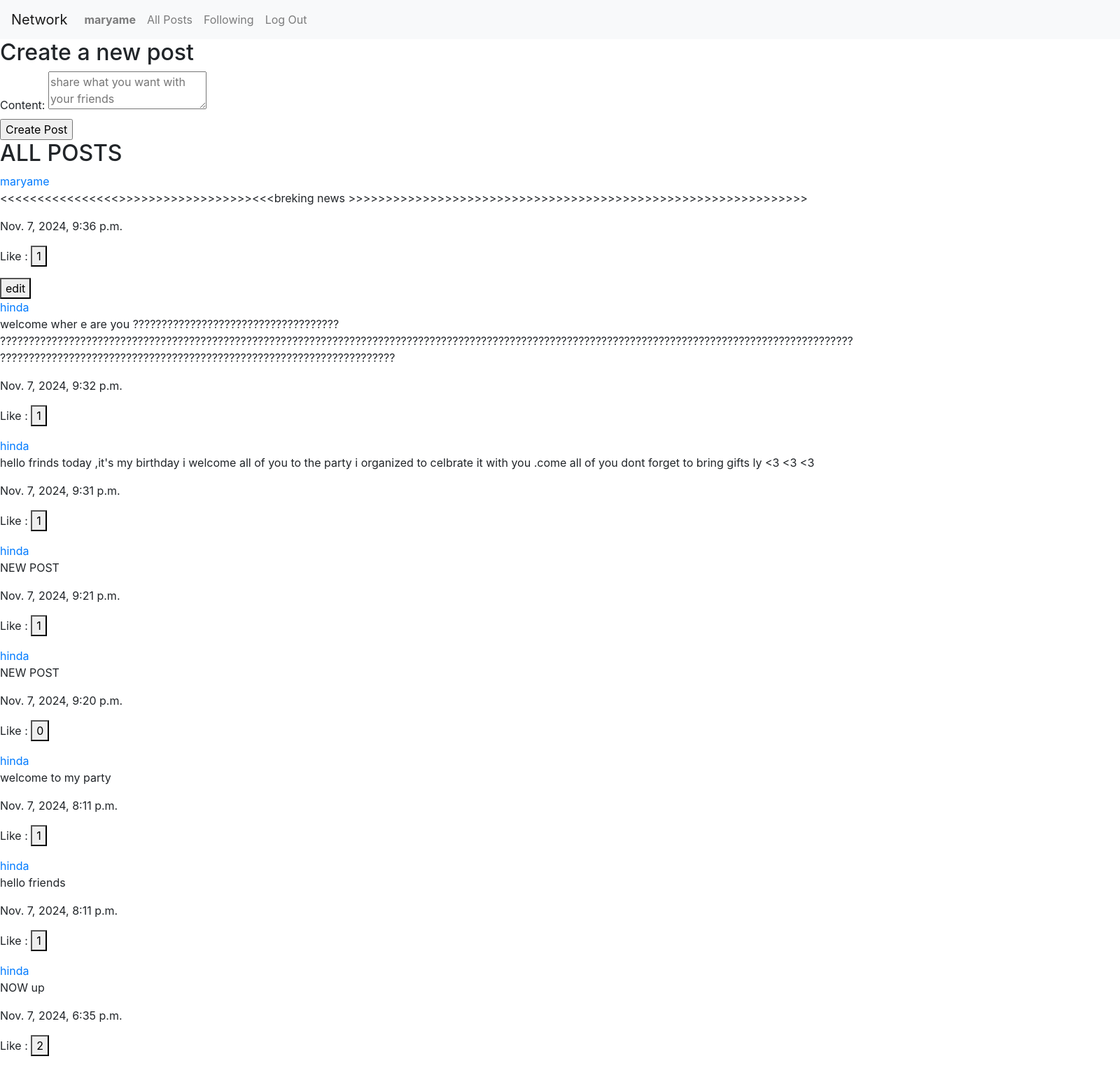
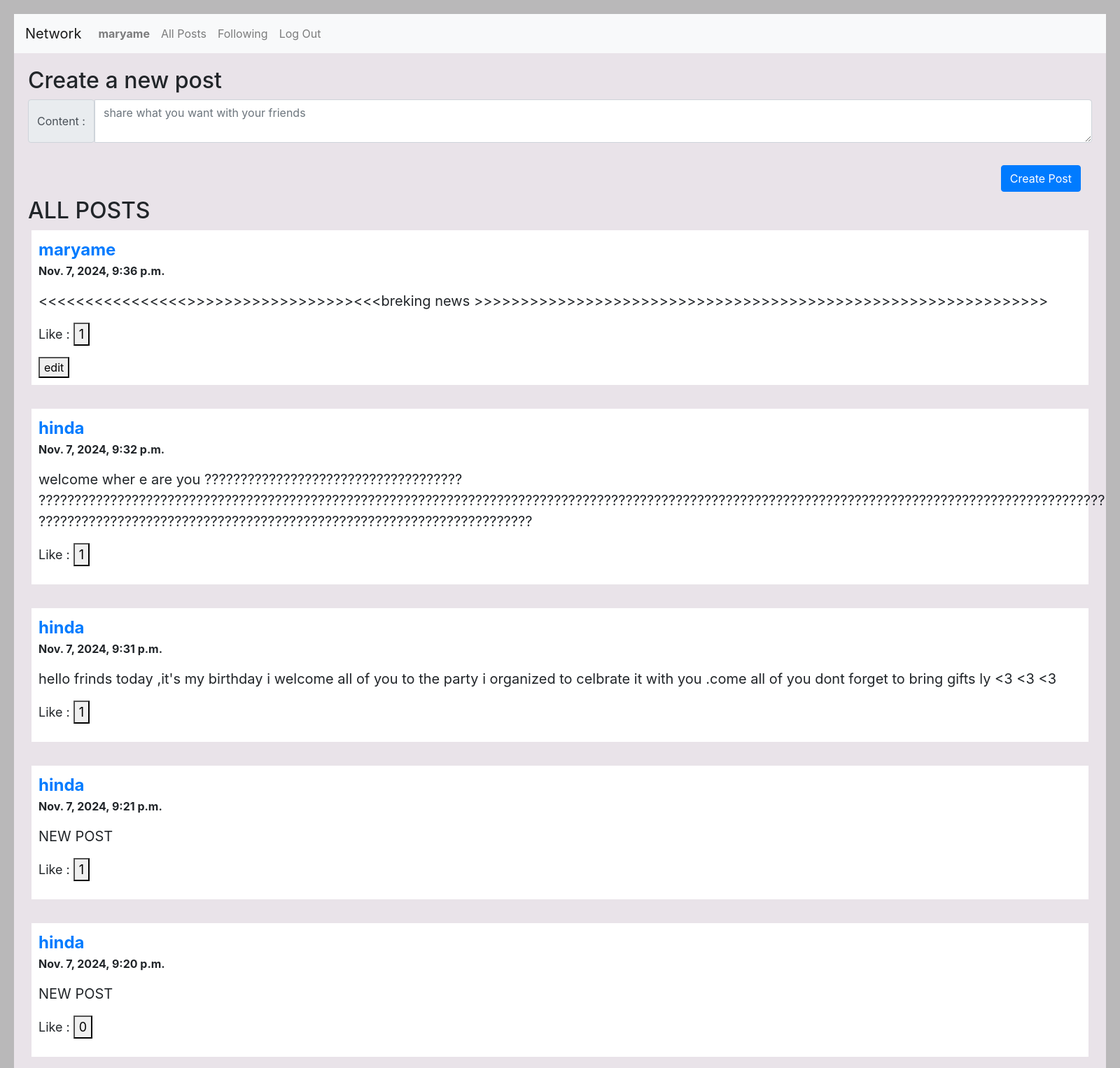
Before and after one commit to maryame5/Network-platform, a Django app: page / in a window 1600 px wide. Shown: the top 1526 px of the page at 70% size. Run offline with Django 3.2, Linux system fonts and the light colour scheme; a user stored in the database is signed in; data comes from the database, SQL or seed files in the repository; both versions use the stored data as it was after the commit; some libraries are stand-ins or nearby versions.

Commit message:
add some css

```diff
--- a/network/static/network/styles.css
+++ b/network/static/network/styles.css
@@ -1,6 +1,19 @@
+
 .post{
-    border :1px;
-    border-color: blue;
-    position: center;
+    background-color: white;
+    margin: 5px;
+    padding: 10PX;
+
 
 }
+body{
+    padding: 20px;
+    background-color: rgb(185, 184, 185);
+}
+.body{
+    padding: 20px;
+    background-color: rgb(233, 227, 233);}
+.edit{
+    margin: 0px;
+
+}
--- a/network/templates/network/following.html
+++ b/network/templates/network/following.html
@@ -7,16 +7,17 @@
     <div id ="post_user">
 
 
-        <h2>paginator</h2>
+       <br>
         {% for post in page_obj %}
         {# Each "post" is a Post model object. #}
-        <div id="post">
+        <div id="post" class="post">
             <a href="{%url 'profil' post.user %}" >{{post.user}} </a>
             <p>{{post.content}}</p>
             <p>{{post.timestamp}}</p>
             <p>   Like :
               <button id="like-{{post.id}}" class="like" data-post-id="{{post.id}}">{{post.like}}</button></p>
         </div>
+        <br>
          {% endfor %}
 
         <nav aria-label="Page navigation example">
--- a/network/templates/network/index.html
+++ b/network/templates/network/index.html
@@ -7,37 +7,48 @@
           {% csrf_token %}
 
             <input id ="post_user" name ="user" value="{{ request.user }}" hidden>
-            <label for="content">Content:</label>
-            <textarea id="post_content" name="content" placeholder="share what you want with your friends" required></textarea>
+            <div class="input-group">
+              <span class="input-group-text" for="content">Content : </span>
+              <textarea class="form-control" aria-label="With textarea" id="post_content" name="content" placeholder="share what you want with your friends" required></textarea>
+            </div>
             <br>
-            <input id = "create" type="submit" value="Create Post" >
+
+            <div class=" d-md-flex justify-content-md-end btn-lg">
+
+              <input id = "create" type="submit" value="Create Post"  class="btn btn-primary">
+
+            </div>
+
         </form>
     </div>
-
-    <div id="page"><h2>ALL POSTS</h2>
+    <div id="page">
+      <h2>ALL POSTS</h2>
         {% for post in page_obj %}
         {# Each "post" is a Post model object. #}
-        <div id="post-{{post.id}}" class="post">
-            <a href="{%url 'profil' post.user %}" >{{post.user}} </a>
-            <p id="p-{{post.id}}">{{post.content}}</p>
-            <p>{{post.timestamp}}</p>
-            <p>Like :
+        <div id="post-{{post.id}}" class="post ">
+
+            <div class="link-danger" > <b style="font-size: 1.5em; margin-right: 1400px;"><a href="{%url 'profil' post.user %}" >{{post.user}} </a></b></div>
+            <b> <p>{{post.timestamp}}</p></b>
+            <p id="p-{{post.id}} " style="font-size: 20px;">{{post.content}}</p>
+
+            <p style="font-size: 18px;">Like :
               <button id="like-{{post.id}}" class="like" data-post-id="{{post.id}}">{{post.like}}</button></p>
             {% if user == post.user %}
              <button class="edit" data-post-id="{{post.id}}" >edit</button>
              <div id="edit_post-{{post.id}}" style="display: none;">
               <h2>edit post</h2>
-              <form id="form_edit" method="post">
+              <form id="form_edit-{{post.id}}" method="post">
                 {% csrf_token %}
                   <label for="content">Content:</label>
                   <textarea id="content-{{post.id}}" name="content" required></textarea>
                   <br>
                   <input id ="update" type="submit" value="update" >
-
               </form>
           </div>
             {% endif %}
+
         </div>
+        <br>
     {% endfor %}
 
     <nav aria-label="Page navigation example">
--- a/network/templates/network/layout.html
+++ b/network/templates/network/layout.html
@@ -4,8 +4,7 @@
     <head>
         <title>{% block title %}Social Network{% endblock %}</title>
         <link rel="stylesheet" href="https://stackpath.bootstrapcdn.com/bootstrap/4.4.1/css/bootstrap.min.css" integrity="sha384-Vkoo8x4CGsO3+Hhxv8T/Q5PaXtkKtu6ug5TOeNV6gBiFeWPGFN9MuhOf23Q9Ifjh" crossorigin="anonymous">
-        <link href="{% static 'network/styles.css' %}" rel="stylesheet">
-        {% block script %}
+        <link rel="stylesheet" href="{% static 'network/styles.css' %}" >{% block script %}
         {% endblock %}
     </head>
     <body>
--- a/network/templates/network/login.html
+++ b/network/templates/network/login.html
@@ -7,6 +7,9 @@
     {% if message %}
         <div>{{ message }}</div>
     {% endif %}
+
+    <div class="login">
+
 
     <form action="{% url 'login' %}" method="post">
         {% csrf_token %}
@@ -20,5 +23,6 @@
     </form>
 
     Don't have an account? <a href="{% url 'register' %}">Register here.</a>
+</div>
 
 {% endblock %}
--- a/network/views.py
+++ b/network/views.py
@@ -182,7 +182,6 @@ def profil(request,name):
                   })
 
 @login_required
-
 def follow_fun(request,following_name)   :
     if request.method == "POST":
             #user connected
@@ -197,7 +196,8 @@ def follow_fun(request,following_name)   :
             except follow.DoesNotExist:
 
                  follow.objects.create(follower=user, following=following_user,post_fo=post_fo)
-                 return JsonResponse({"message": "You are now following " + following_name})
+            return HttpResponseRedirect(reverse('profil', args=[following_name]))
+    return JsonResponse({"error": "Invalid request method."}, status=405)
 
 
 def get_post(request,postId):
```
Also changed, not shown: network/templates/network/profil.html (+5 -4 lines), db.sqlite3.
